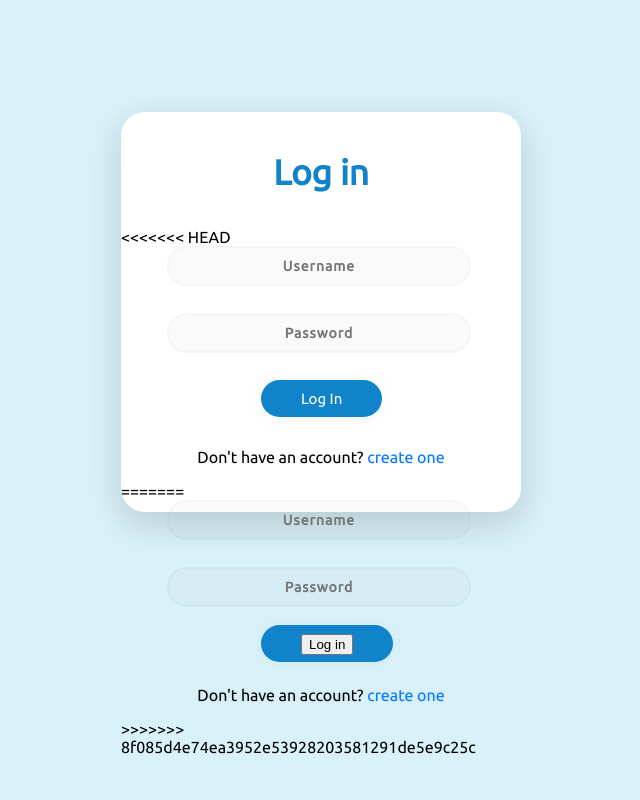
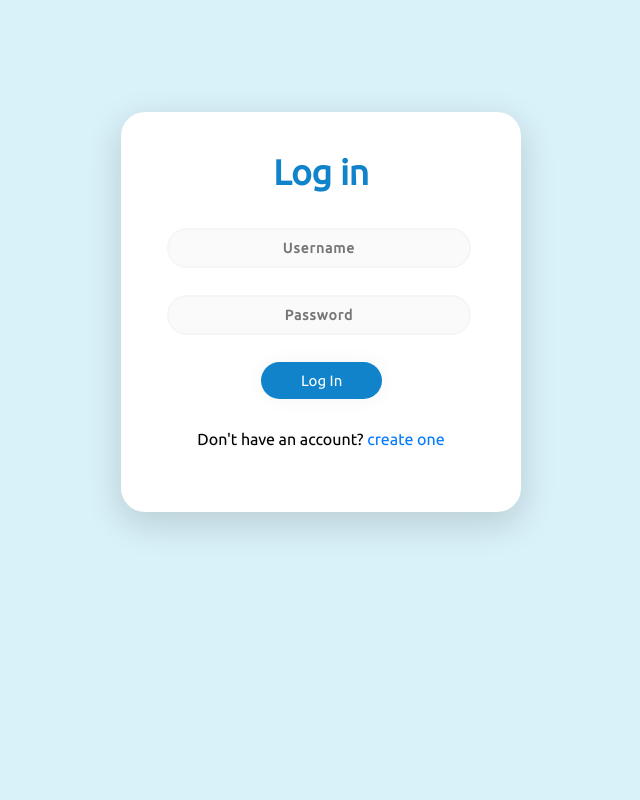
Before and after one commit to RajviKamani/QuickSend_Nirma, a Django app: page /login/ in a window 1280 px wide. Shown: the whole page, without its empty margins (319-959 px from the left). Run offline with Django 3.2, Linux system fonts and the light colour scheme.

Commit message:
yupppppppppppp

```diff
--- a/quicksend/static/upload.css
+++ b/quicksend/static/upload.css
@@ -59,7 +59,7 @@ body {
 .upload-files-container {
     background-color: #f7fff7;
     width: 420px;
-    margin-top:-56px;
+    margin-top: 30px;
     padding: 30px 60px;
     border-radius: 40px;
     display: flex;
@@ -68,7 +68,9 @@ body {
     flex-direction: column;
     box-shadow: rgba(0, 0, 0, 0.24) 0px 10px 20px, rgba(0, 0, 0, 0.28) 0px 6px 6px;
 }
-
+.form_align{
+    margin-top: 45px;
+}
 .drag-file-area {
     border: 2px dashed #1183ca;
     border-radius: 40px;
--- a/quicksend/templates/login.html
+++ b/quicksend/templates/login.html
@@ -12,25 +12,12 @@
 <body>
   <div class="main">
     <p class="sign" align="center">Log in</p>
-<<<<<<< HEAD
     <form action='/login/' class="form1" method="post">
       {% csrf_token %}
       <input class="un " name='username' type="text" align="center" placeholder="Username">
       <input class="pass" name='password' type="password" align="center" placeholder="Password">
         <button type = "submit" class="submit" align="center">Log In</button>
       <p class="forgot" align="center">Don't have an account? <a href="/signup">create one</a></p>
-=======
-    <form action='login' class="form1" method="post">
-      {% csrf_token %}
-      <input class="un " name="email" type="text" align="center" placeholder="Username">
-      <input class="pass" name="password" type="password" align="center" placeholder="Password">
-      <a class="submit" align="center">
-        <button type='submit'>Log in</button>
-      </a>
-      <p class="forgot" align="center">Don't have an account? <a href="">create one</a></p>
-
-
->>>>>>> 8f085d4e74ea3952e53928203581291de5e9c25c
     </div>
 </body>
 </html>
```
Also changed, not shown: quicksend/static/about.css (+4 -4 lines), quicksend/templates/home.html (+1 -19 lines).
